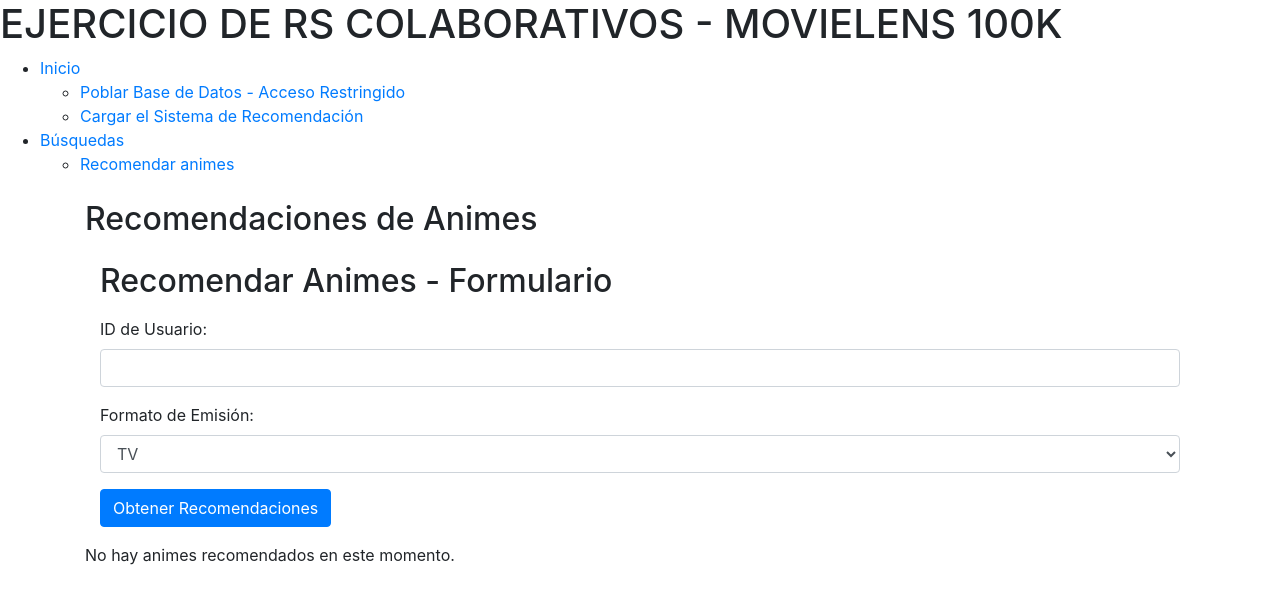
After one commit to diegarlin/django-aii, a Django app: page /recomendar_animes in a window 1280 px wide. The commit adds this page. Shown: the top 604 px of the page. Run offline with Django 4.2, Linux system fonts and the light colour scheme; data comes from the database, SQL or seed files in the repository; some libraries are stand-ins or nearby versions.

Commit message:
Apartado e

```diff
--- a/proyecto/app/templates/base.html
+++ b/proyecto/app/templates/base.html
@@ -29,12 +29,9 @@
             </li>
            <li><a href="#">B&uacute;squedas</a>
                 <div class="uk-navbar-dropdown">
-                    <!-- <ul class="uk-nav uk-navbar-dropdown-nav">
-						<li><a href="/recomendar_peliculas_usuarios">Recomendar Pel&iacute;culas a un usuario</a></li>
-						<li><a href="/peliculas_similares">Mostrar Pel&iacute;culas similares a una</a></li>
-						<li><a href="/peliculas_usuario">Buscar por Usuario</a></li>
-                        <li><a href="/peliculas_no_puntuadas">Recomendar 3 peliculas no puntuadas</a></li>
-                    </ul> -->
+                     <ul class="uk-nav uk-navbar-dropdown-nav">
+                        <li><a href="/recomendar_animes">Recomendar animes</a></li>
+                    </ul>
                 </div>
             </li>
         </ul>
--- /dev/null
+++ b/proyecto/app/templates/recomendaciones.html
@@ -0,0 +1,46 @@
+{% extends 'base.html' %}
+
+{% block content %}
+    <div class="container mt-4">
+        <h2>Recomendaciones de Animes</h2>
+
+        <div class="container mt-4">
+            <h2>Recomendar Animes - Formulario</h2>
+
+            <form method="post" action="{% url 'recomendar_animes' %}" class="mt-3">
+                {% csrf_token %}
+
+                <div class="form-group">
+                    <label for="user_id">ID de Usuario:</label>
+                    <input type="number" class="form-control" id="user_id" name="user_id" required>
+                </div>
+
+                <div class="form-group">
+                    <label for="formato_emision">Formato de Emisión:</label>
+                    <select class="form-control" id="formato_emision" name="formato_emision" required>
+                        {% for tipo in tipos_de_emision %}
+                            <option value="{{ tipo }}">{{ tipo }}</option>
+                        {% endfor %}
+                    </select>
+                </div>
+
+                <button type="submit" class="btn btn-primary">Obtener Recomendaciones</button>
+            </form>
+        </div>
+
+        {% if items %}
+            <h3 class="mt-3">Animes Recomendados:</h3>
+            <ul class="list-group">
+                {% for anime, score in items %}
+                    <li class="list-group-item">
+                        <strong>{{ anime.name }}</strong>
+                        <p>Formato de Emisión: {{ anime.type }}</p>
+                        <p>Puntuación Propuesta: {{ score }}</p>
+                    </li>
+                {% endfor %}
+            </ul>
+        {% else %}
+            <p class="mt-3">No hay animes recomendados en este momento.</p>
+        {% endif %}
+    </div>
+{% endblock %}
--- a/proyecto/app/urls.py
+++ b/proyecto/app/urls.py
@@ -6,4 +6,5 @@ urlpatterns = [
     path("cargar", cargar, name='cargar'),
     path("ingresar", ingresar, name='ingresar'),
     path("loadRECSYS", loadRECSYS, name='loadRECSYS'),
+    path("recomendar_animes", recomendar_animes, name='recomendar_animes'),
 ]
--- a/proyecto/app/views.py
+++ b/proyecto/app/views.py
@@ -58,3 +58,31 @@ def loadRECSYS(request):
     cargarRECSYS()
     messages.success(request, 'Se ha cargado la matriz')
     return redirect('home')
+
+def recomendar_animes(request):
+    if request.method == 'POST':
+        user_id = int(request.POST.get('user_id'))
+        formato_emision = request.POST.get('formato_emision')
+
+        shelf = shelve.open("dataRECSYS")
+        Prefs = shelf['Prefs']
+        shelf.close()
+        rankings = getRecommendations(Prefs, user_id)
+
+
+        animes = []
+        puntuaciones = []
+
+        for re in rankings:
+            anime = Anime.objects.get(pk=re[1])
+            if anime.type == formato_emision:
+                animes.append(Anime.objects.get(pk=re[1]))
+                puntuaciones.append(re[0])
+
+
+        items = zip(animes[:2], puntuaciones[:2])
+        tipos_de_emision = Anime.objects.values_list('type', flat=True).distinct()
+        return render(request, 'recomendaciones.html', {'items': items, 'user_id': user_id, 'tipos_de_emision': tipos_de_emision})
+
+    tipos_de_emision = Anime.objects.values_list('type', flat=True).distinct()
+    return render(request, 'recomendaciones.html', {'tipos_de_emision': tipos_de_emision})
```
Also changed, not shown: 3 other files.
